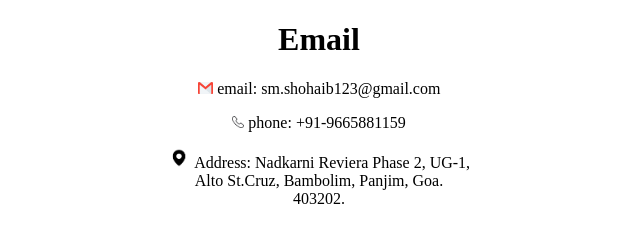
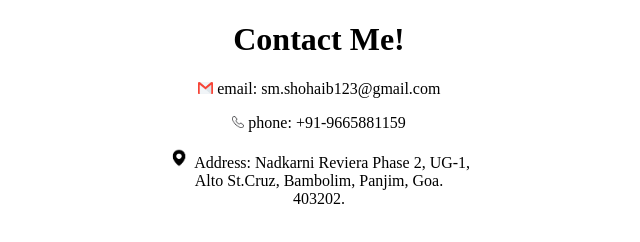
Before and after one commit to skshohaib11/Resume_Using_HTML, a plain HTML site: page contact.html in a window 1280 px wide. Shown: the whole page, without its empty margins (321-961 px from the left). Drawn offline with Linux system fonts and the light colour scheme.

Commit message:
contact.html

```diff
--- a/contact.html
+++ b/contact.html
@@ -12,7 +12,7 @@
     </style>
 </head>
 <body>
-   <h1 id="document">Email</h1>
+   <h1 id="document">Contact Me!</h1>
    <p id="email"><img src = "./email_icon.jpg" height = 12> email: sm.shohaib123@gmail.com </p>
    <p id="phone"><img src = "./phoneicon.png" height = 12> phone: +91-9665881159 </p>
    <p id="address"><img src = "./Address_icon.png" height = 20> Address: Nadkarni Reviera Phase 2, UG-1,<br/>
```
